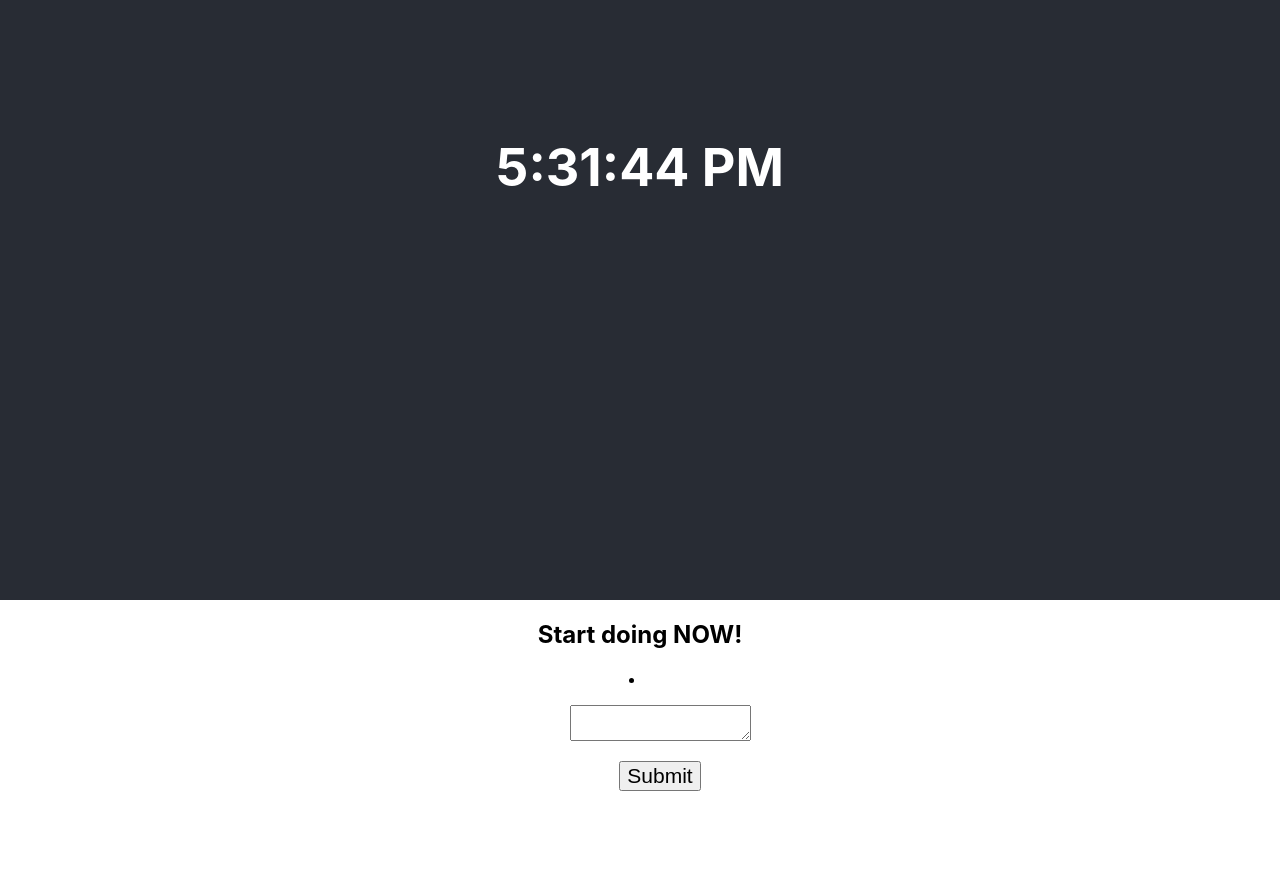
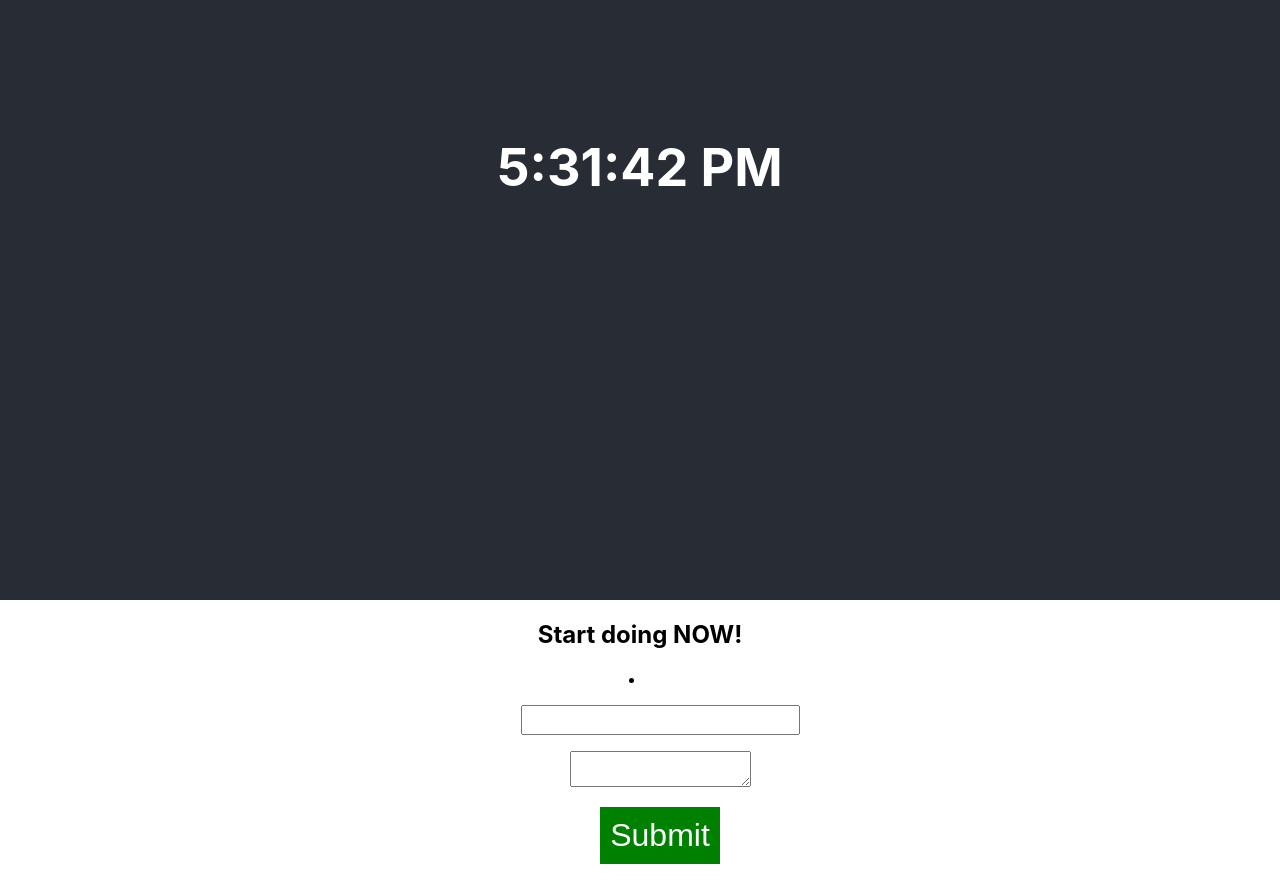
Before and after one commit to bebyx/todo-app, a React (Create React App) app: page / in a window 1280 px wide. Shown: the part 200-1080 px from the top of the page. Before the commit the page ends 1007 px from the top, so only its background shows below. Built offline with nearby package versions, Linux system fonts and the light colour scheme.

Commit message:
Update List through TodoList class

```diff
--- a/src/App.css
+++ b/src/App.css
@@ -16,7 +16,3 @@
 .App-link {
   color: #61dafb;
 }
-
-.App-form {
-  margin: 50px;
-}
--- a/src/App.js
+++ b/src/App.js
@@ -11,7 +11,7 @@ function App() {
       <h2>Start doing NOW!</h2>
       <div id="tasks-container">
       </div>
-      <TodoList />
+      <TodoListForm />
     </div>
   );
 }
@@ -54,44 +54,77 @@ function FormattedDate(props) {
 
 
 
-class TodoList extends React.Component {
+class TodoListForm extends React.Component {
   constructor(props) {
     super(props);
-    this.state = {value: ''};
+    this.state = {
+      title: '',
+      body: '',
+      items: []
+    };
 
     this.handleChange = this.handleChange.bind(this);
     this.handleSubmit = this.handleSubmit.bind(this);
   }
 
   handleChange(event) {
-    this.setState({value: event.target.value});
+    const target = event.target;
+    const value = target.value;
+    const name = target.name;
+
+    this.setState({
+      [name]: value
+    });
   }
 
   handleSubmit(event) {
-    setTaskText(this.state.value);
     event.preventDefault();
-  }
+    this.setState({
+      title: '',
+      body: '',
+      items: [...this.state.id, this.state.title, this.state.body]
+    })
+  };
 
   render() {
    return (
+    <div>
+      <List items={this.state.items}/>
       <form id="form" onSubmit={this.handleSubmit}>
         <li>
           <ul>
-            <textarea type="text" value={this.state.value} onChange={this.handleChange} />
+            <input name="title" type="text" value={this.state.title} onChange={this.handleChange} />
           </ul>
-          <ul><input type="submit" value="Submit" /></ul>
+          <ul>
+            <textarea name="body" type="text" value={this.state.body} onChange={this.handleChange} />
+          </ul>
+          <ul><button>Submit</button></ul>
         </li>
       </form>
+    </div>
     );
   }
 
 }
 
 function setTaskText(props) {
-  let child = document.createElement('p');
-  let textnode = document.createTextNode(props);
-  child.appendChild(textnode);
-  document.getElementById('tasks-container').appendChild(child);
+  let childTitle = document.createElement('h3');
+  let textnodeTitle = document.createTextNode(props.title);
+  let childP = document.createElement('p');
+  let textnodeP = document.createTextNode(props.body);
+  childTitle.appendChild(textnodeTitle);
+  childP.appendChild(textnodeP);
+  document.getElementById('tasks-container').appendChild(childTitle);
+  document.getElementById('tasks-container').appendChild(childP);
 }
 
+const List = props => (
+  <ul>
+    {
+      props.items.map((item, index) => <li key={index}>{item}</li>)
+    }
+  </ul>
+);
+
+
 export default App;
```
